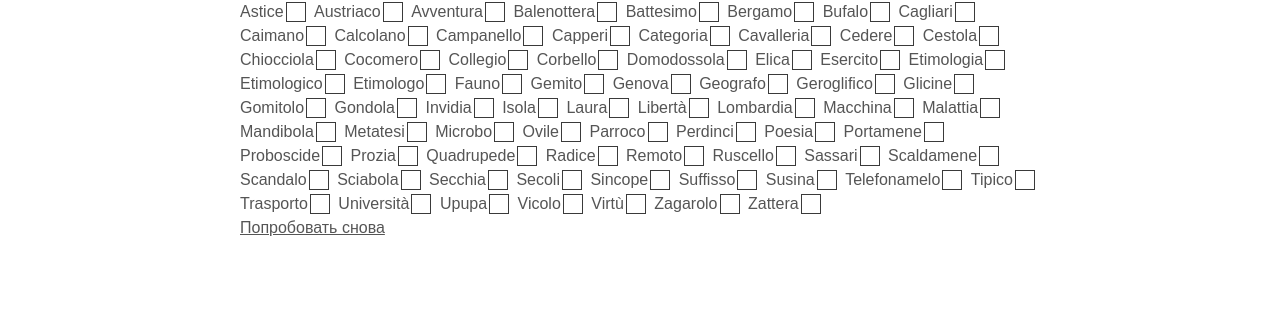
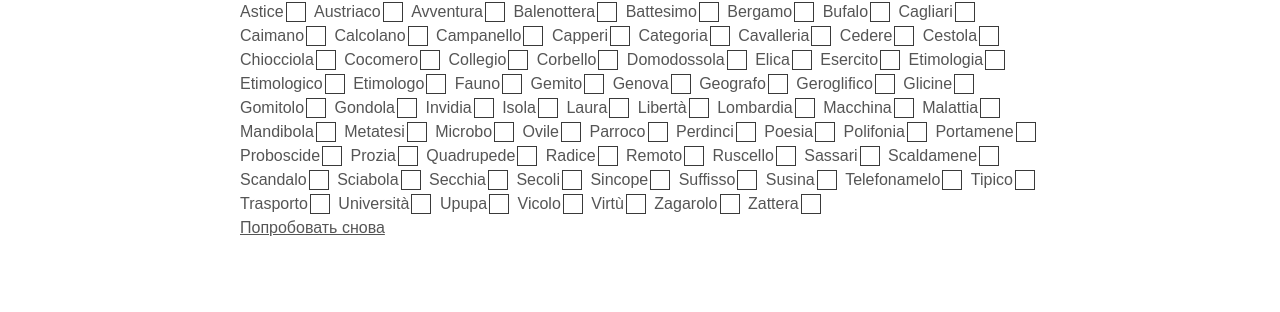
Before and after one commit to postolny/postolny.github.io, a Jekyll site: the page built from _posts/2020-12-16-accento.md, in a window 1280 px wide. Shown: the part 1418-1730 px from the top of the page. Built offline with Jekyll 4.4.1, drawn with Linux system fonts in a browser that asks for light colours; nearby versions of some CDN libraries.

Commit message:
Add files via upload

```diff
--- a/_includes/accento.html
+++ b/_includes/accento.html
@@ -56,6 +56,7 @@
   <li>Parroco<input type="text" pattern="^1$" /></li>
   <li>Perdinci<input type="text" pattern="^2$" /></li>
   <li>Poesia<input type="text" pattern="^3$" /></li>
+  <li>Polifonia<input type="text" pattern="^4$" /></li>
   <li>Portamene<input type="text" pattern="^1$" /></li>
   <li>Proboscide<input type="text" pattern="^2$" /></li>
   <li>Prozia<input type="text" pattern="^2$" /></li>
```
